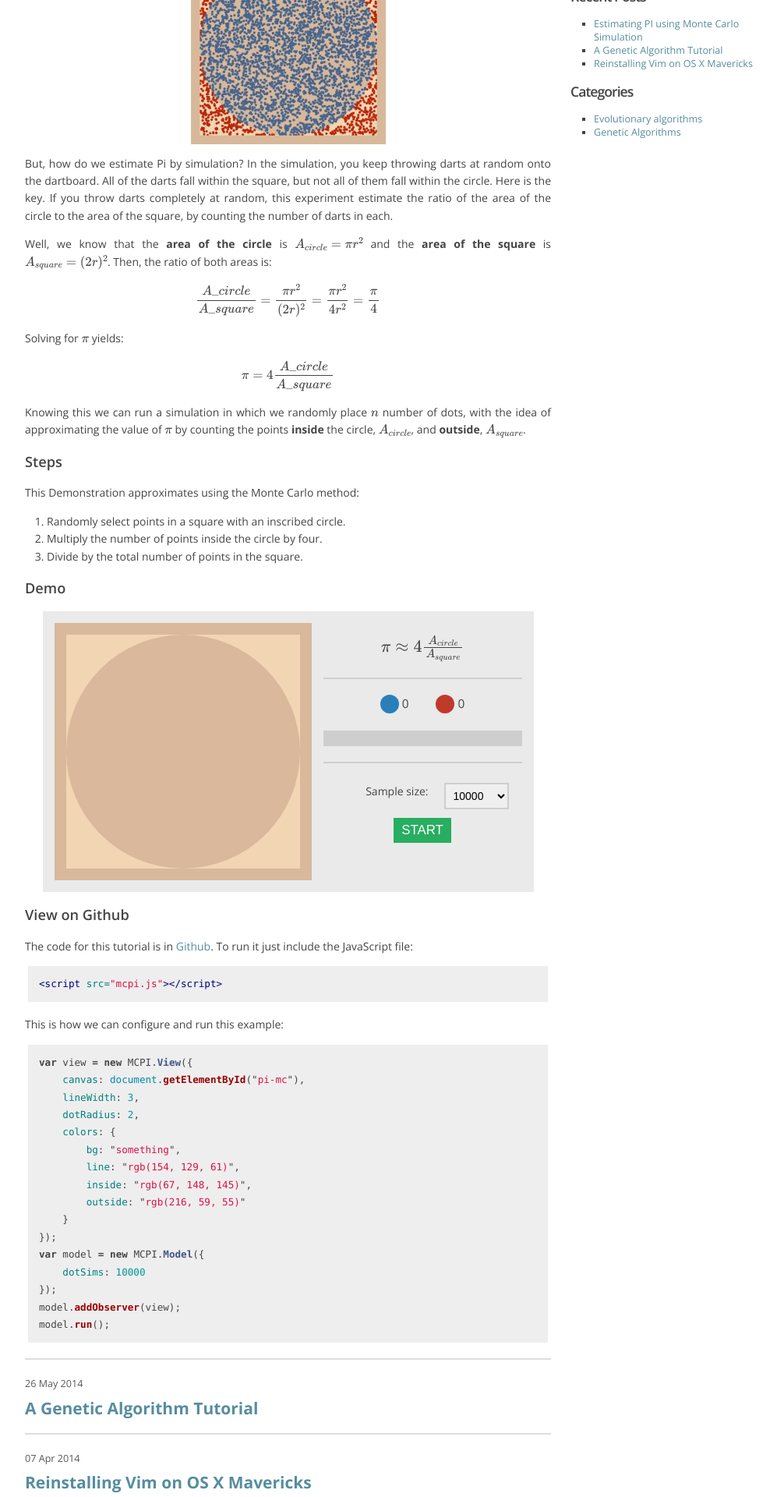
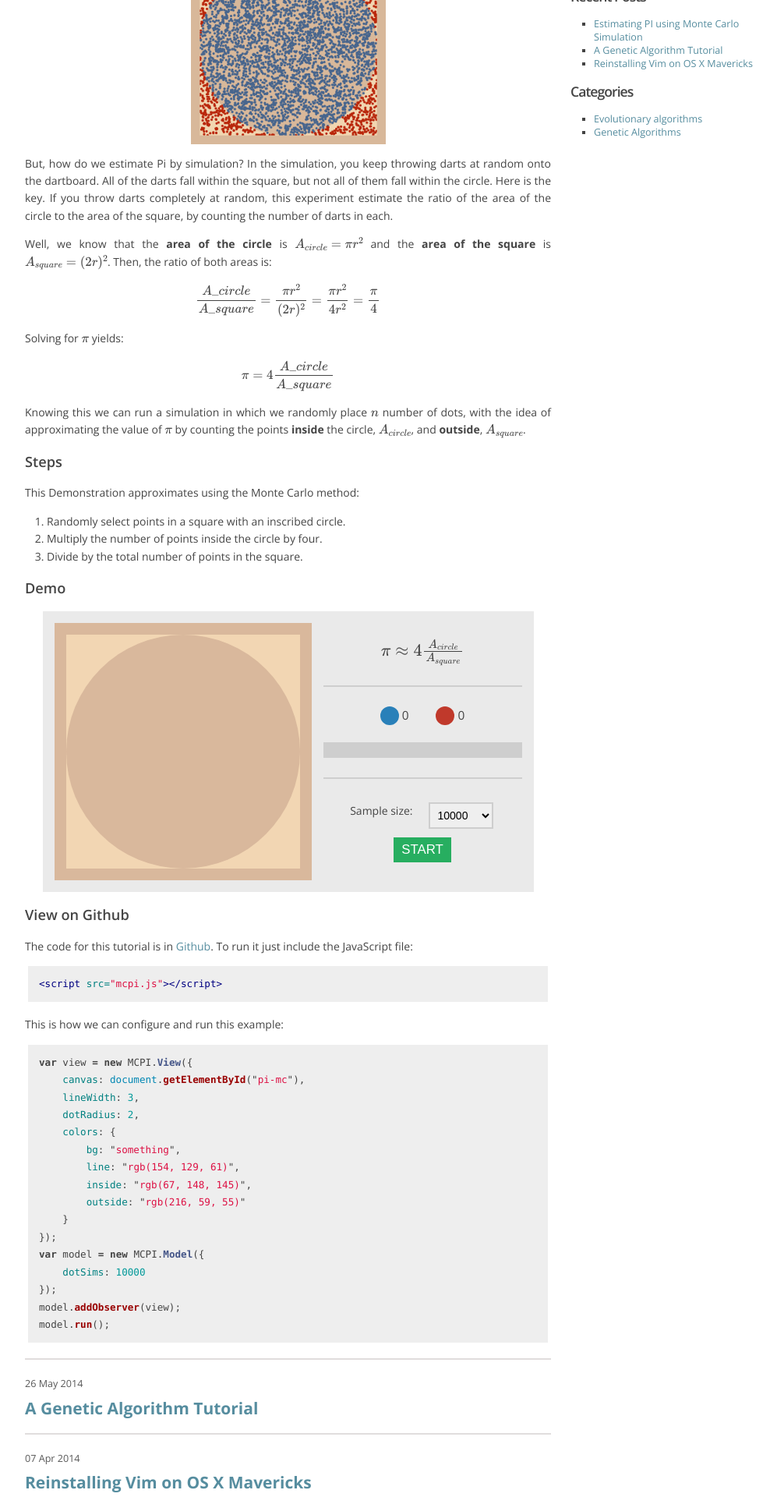
Before and after one commit to davidrobles/davidrobles.github.io, a Jekyll site: the page built from index.html, in a window 1280 px wide. Shown: the part 453-2373 px from the top of the page at 78% size, without its empty margins (128-1125 px from the left). Built offline with Jekyll 4.4.1, drawn with Linux system fonts in a browser that asks for light colours; Markdown is read by kramdown in place of the engine named in the settings; formulas are drawn with MathJax 3; the list of posts is cut into pages by our own code.

Commit message:
CSS changes

```diff
--- a/css/main.scss
+++ b/css/main.scss
@@ -242,7 +242,7 @@ div.mcpiDemo {
             font-size: 1.3em;
             border-bottom: 2px solid #cecece;
             height: 40px;
-            padding: 15px 0;
+            padding: 20px 0;
             text-align: center;
             div.pi {
                 vertical-align: middle;
@@ -251,11 +251,11 @@ div.mcpiDemo {
         div.mcpiStatsPanel {
             border-bottom: 2px solid #cecece;
             text-align: center;
-            padding: 20px 0;
+            padding: 25px 0;
         }
         div.mcpiConfigPanel {
             float: right;
-            padding-top: 25px;
+            padding-top: 30px;
             width: 255px;
         }
     }
@@ -291,13 +291,12 @@ select.mcpiSelect {
     padding: 6px;
     font-size: 1em;
     outline: none;
-    // width: 80px;
     float: left;
 }
 
 label {
     float: left;
-    min-width: 135px;
+    min-width: 115px;
     padding: 0 20px 0 0;
     text-align: right
 }
```
